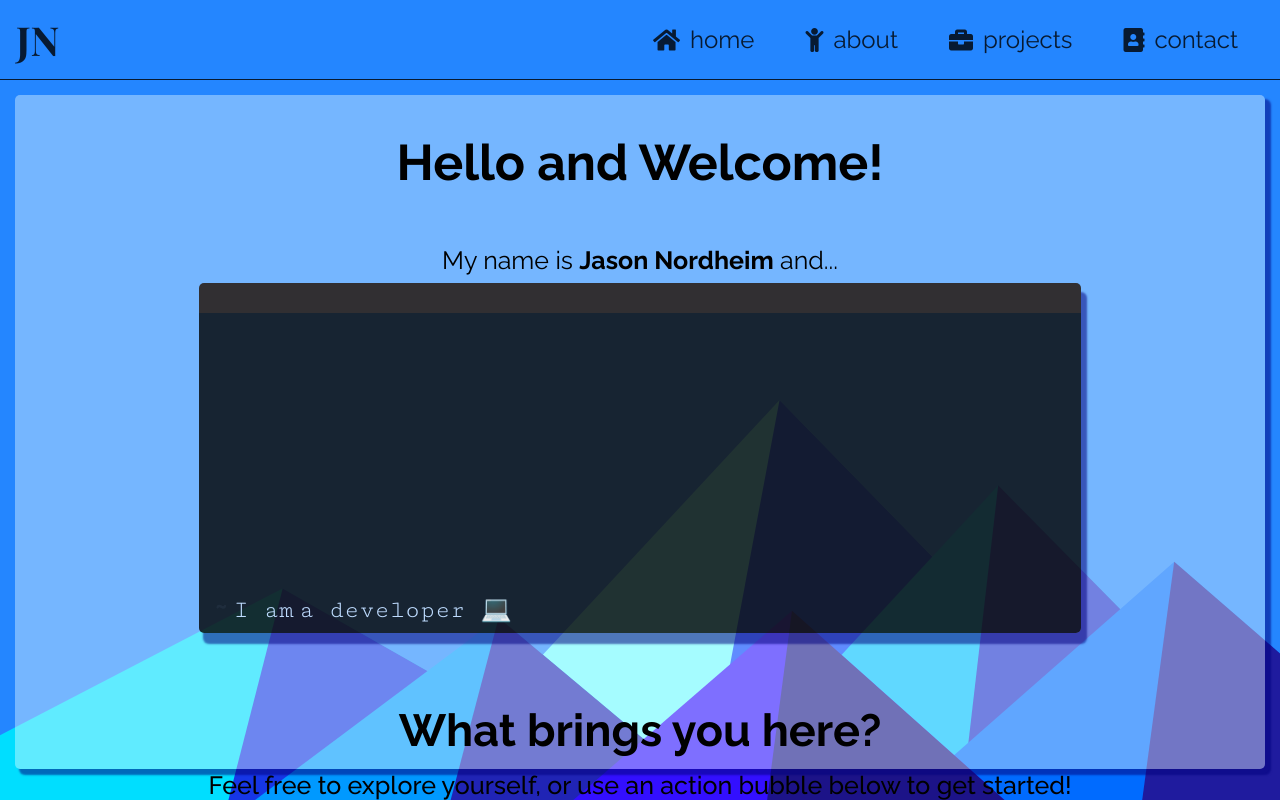
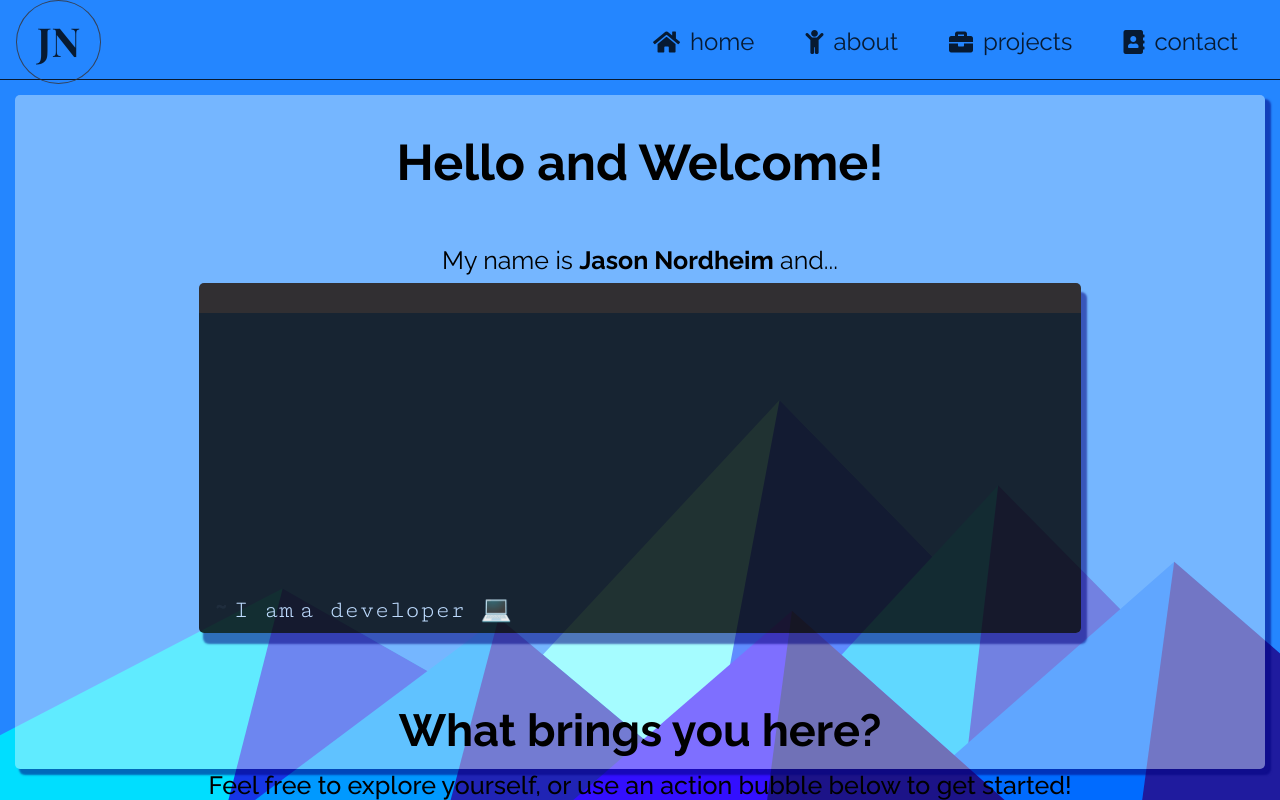
Before and after one commit to jason-nordheim/personal-website, a React (Create React App) app: page / in a window 1280 px wide. Built offline with nearby package versions, Linux system fonts and the light colour scheme; a web font is replaced by a local one.

Commit message:
updated logo font and highlight color for hover effect

```diff
--- a/src/components/App.scss
+++ b/src/components/App.scss
@@ -238,7 +238,7 @@
         text-decoration: none;
       }
       .navbar-logo:hover {
-        color: var(--terminal-color-primary);
+        color: var(--hover-color);
       }
     }
   }
@@ -383,7 +383,15 @@
       }
       .navbar-left {
         .navbar-logo {
+          display: flex;
+          align-content: center;
           font-size: 2.5rem;
+          padding: 20px 20px 22px 20px;
+          border: 1px solid rgba(56, 50, 50, 0.803);
+          border-radius: 50%;
+        }
+        .navbar-logo:hover {
+          border: 1px solid var(--hover-color)
         }
       }
     }
```
